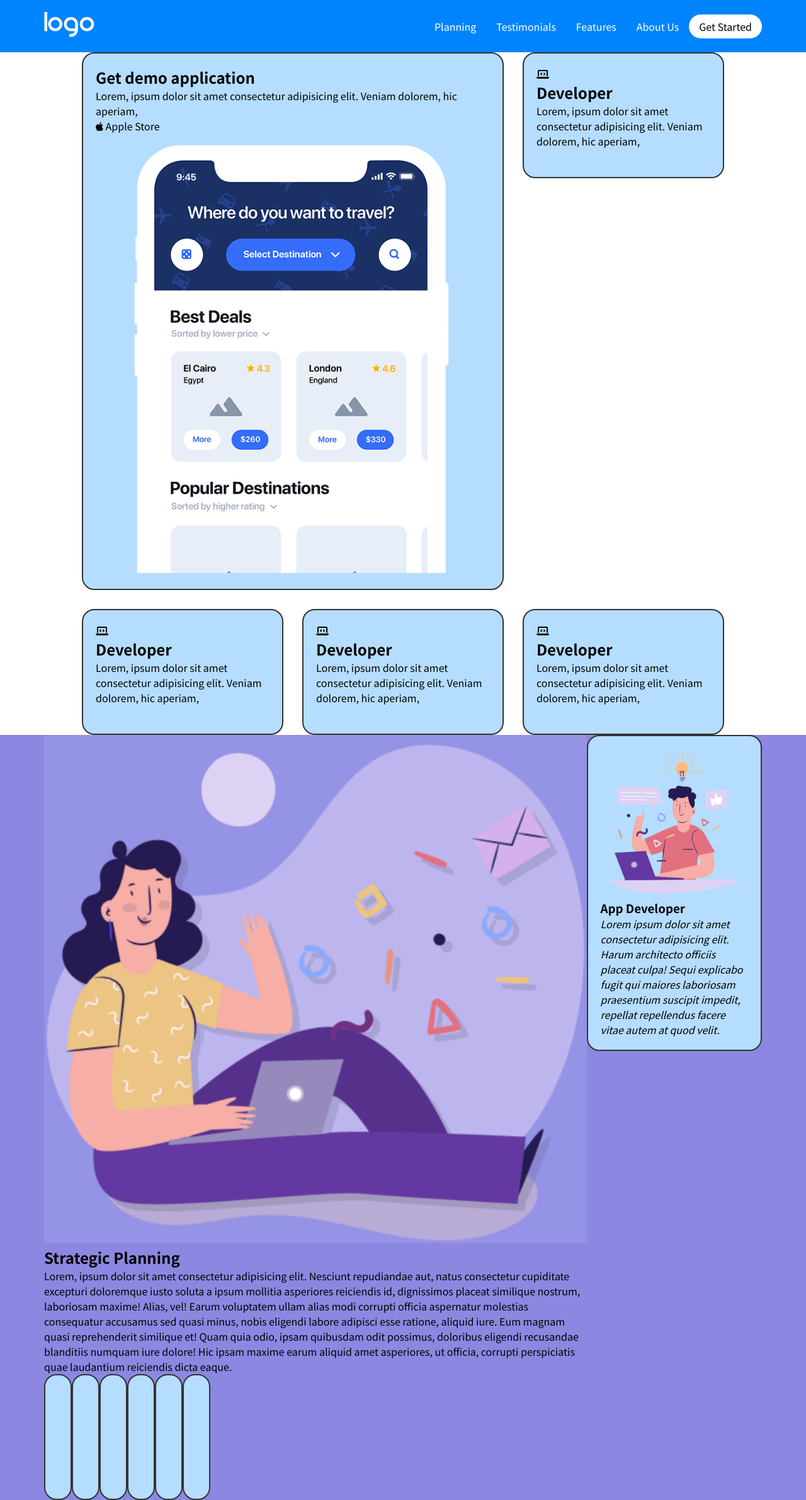
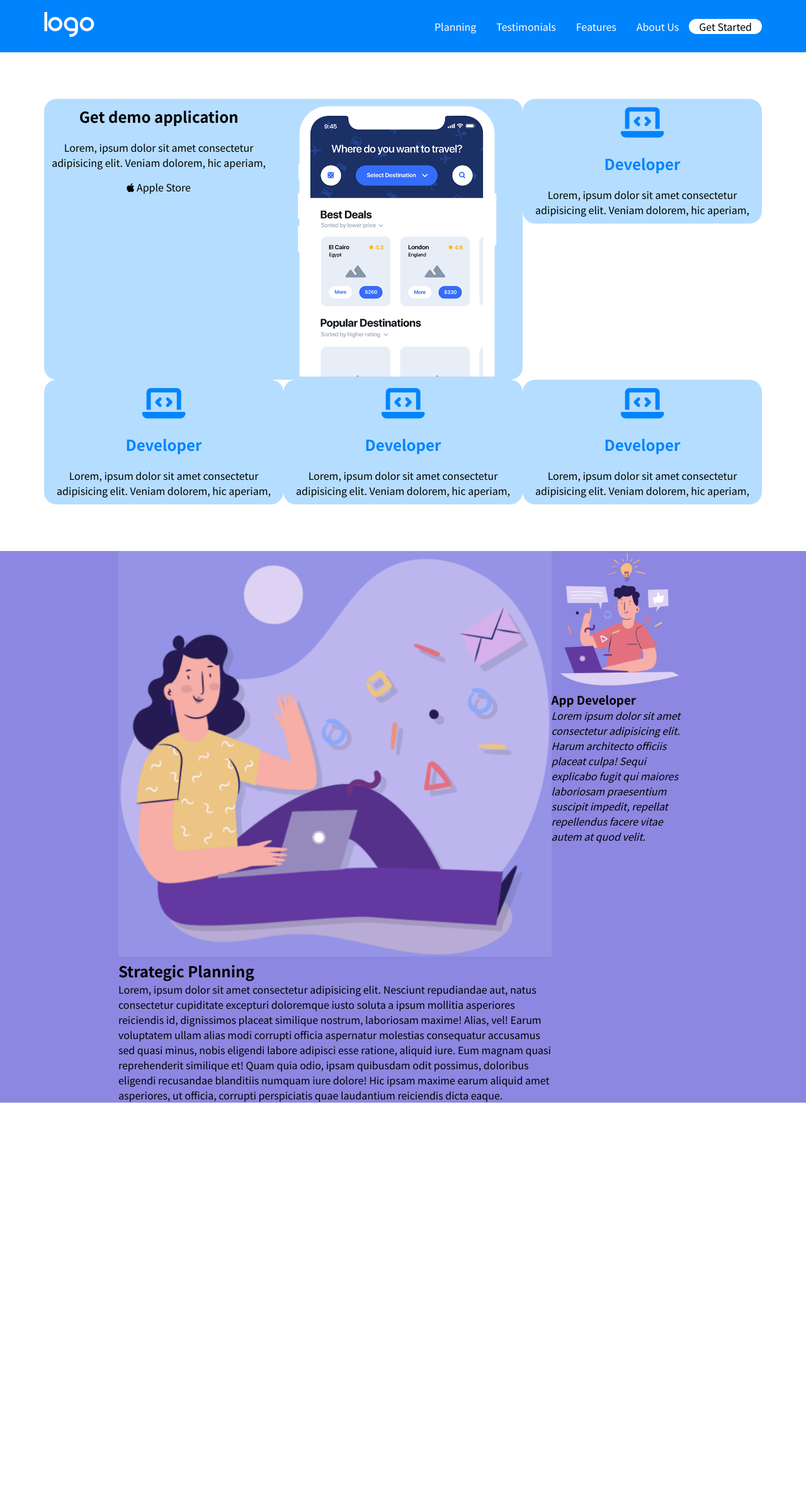
Before and after one commit to MaionePietro/htmlcss-responsive-layout, a plain HTML site: page index.html in a window 1280 px wide. Shown: the whole page at 63% size. After the commit the page ends 1751 px from the top, so only its background shows below. Drawn offline with Linux system fonts and the light colour scheme.

Commit message:
RESTART section_strategi + STYLE buonanotte

```diff
--- a/css/style.css
+++ b/css/style.css
@@ -8,7 +8,7 @@ html {
     font-family: 'Noto Sans JP', sans-serif;
 }
 
-img {
+img{
     width: 100%;
 }
 
@@ -33,116 +33,117 @@ a {
 }
 
 /* BACKGROUND COLOR */
-.section_strategic,
+.section_strategi,
 .section_benefit,
 .section_start{
     background-color: var(--violet);
 }
 
+.row{
+    display: flex;
+}
+
 /* CONTAINER */
-
 .container {
     max-width: 1140px;
     margin: 0 auto;
 }
-
-/* ROW */
-
-.row {
-    display: flex;
-    flex-wrap: wrap;
+.container-small{
+    max-width: 904px;
+    margin: 0 auto;
 }
-
-.space-between {
-    justify-content: space-between;
+/* BUTTON */
+.button{
+    border-radius: 30px;
+    color: white;
 }
-
-/* COLUMN */
-
-.col-3 {
-    flex-basis: calc(100%/3 - 60px);
-}
-
-.col-2 {
-    flex-basis: calc(100%*2/3 - 90px);
-}
-
-/* BUTTONS */
-
-.button{
-    color: white;
-    border-radius: 30px;
-}
-
-.button--white {
+.button--white{
     background-color: white;
     color: black;
 }
-.button--blue {
-    background-color: var(--blue);
+.button--violet{
+    background-color: var(--violet);
+    color: black;
 }
 
+
 /* HEADER */
-
-.main-header {
+header{
     background-color: var(--blue);
+    color: white;
     padding: 19px 0;
-    color:  white;
 }
-
-.main-header nav.row {
+header .container{
+    display: flex;
+    justify-content: space-between;
     align-items: center;
 }
-
-.nav-item a {
+header ul{
+    display: flex;
+}
+header a{
     line-height: 38px;
     font-size: 16px;
     padding: 0 16px;
 }
-
-.hamburger {
+.bars{
     display: none;
 }
-
-/* MEDIAUERY HEADER */
-
-@media only screen and (max-width: 991px) { /*ipad*/
-    .hamburger {
+@media only screen and (max-width: 991px){
+    .bars{
         display: block;
     }
-
-    .header-nav {
+    header ul{
         display: none;
-    }
-}
-
-/* HERO */
-
-.card {
-    background-color: var(--lightblue);
-    padding: 20px;
-    border-radius: 20px;
-    border: 2px solid #333333;
-    min-height: 200px;
-}
-
-.section_hero .row{
-    gap: 30px;
-    justify-content: center;
-}
-
-/* MEDIAUERY HERO */
-
-@media only screen and (max-width: 575px) { /*iphone*/
-    .section_hero [class^="col-"] {
-        flex-basis: calc(100%);
     }
 
 }
+/* HEADER */
 
 
-/* SECTION HERO */
-.section_strategic .row{
+/* MAIN */
+/* section_hero */
+.section_hero .container{
+    padding: 74px 0;
+}
+.section_hero .row{
+    flex-wrap: wrap;
+}
+.col-big{
+    flex-basis: calc(100%*2/3);
+}
+.col-small{
+    flex-basis: calc(100%/3);
+}
+.col-big .card{
     display: flex;
-    flex-wrap: nowrap;
 }
+.section_hero .card{
+    background-color: var(--lightblue);
+    text-align: center;
+    border-radius: 20px;
+}
+.col-small .fa-solid{
+    font-size: 55px;
+    color: var(--blue);
+}
+.col-small h2{
+    color: var(--blue);
+}
+
+.col-small .card *,
+.col-big .col-article *{
+    padding: 10px 0px;
+}
+
+
+/* section_hero */
+
+
+.section_strategi *l{
+
+    border: 1px dotted orange;
+}
+
+
+/* MAIN */
--- a/index.html
+++ b/index.html
@@ -11,61 +11,42 @@
     <link href="https://fonts.googleapis.com/css2?family=Noto+Sans+JP:wght@300;400;700&display=swap" rel="stylesheet">
     <script src="https://kit.fontawesome.com/c5d4023dee.js" crossorigin="anonymous"></script>
 </head>
-
 <body>
-
-    <!-- inizio header -->
-    <header class="main-header">
-
+    <header>
         <div class="container">
-
-            <nav class="row space-between">
-
-                <a href="#">
-                    <img src="./img/logo.png" alt="Logo">
-                </a>
-
-                <ul class="header-nav row">
-
-                    <li class="nav-item">
+            <div class="col">
+                <img src="./img/logo.png" alt="">
+            </div>
+            <div class="col">
+                <ul>
+                    <li>
                         <a href="#">Planning</a>
                     </li>
-                    <li class="nav-item">
+                    <li>
                         <a href="#">Testimonials</a>
                     </li>
-                    <li class="nav-item">
+                    <li>
                         <a href="#">Features</a>
                     </li>
-                    <li class="nav-item">
+                    <li>
                         <a href="#">About Us</a>
                     </li>
-                    <li class="nav-item button button--white">
-                        <a href="#">Get Started</a>
+                    <li>
+                        <a href="#" class="button button--white">Get Started</a>
                     </li>
+                </ul>
+                <a href="#" class="bars">
+                    <i class="fa-solid fa-bars"></i>
+                </a>
+            </div>
+        </div>
+    </header>
 
-                </ul>
-
-                <div class="hamburger">
-                    <i class="fa-solid fa-bars"></i>
-                </div>
-
-            </nav>
-
-        </div>
-
-    </header>
-    <!-- fine header -->
-
-    <!-- inizio main -->
     <main>
-
         <section class="section_hero">
-
             <div class="container">
-
                 <div class="row">
-
-                    <div class="col-2">
+                    <div class="col-big">
                         <div class="card">
                             <div class="col-article">
                                 <h2>Get demo application</h2>
@@ -82,8 +63,7 @@
                             </div>
                         </div>
                     </div>
-
-                    <div class="col-3">
+                    <div class="col-small">
                         <div class="card">
                             <i class="fa-solid fa-laptop-code"></i>
                             <h2>Developer</h2>
@@ -92,8 +72,7 @@
                             </p>
                         </div>
                     </div>
-
-                    <div class="col-3">
+                    <div class="col-small">
                         <div class="card">
                             <i class="fa-solid fa-laptop-code"></i>
                             <h2>Developer</h2>
@@ -102,8 +81,7 @@
                             </p>
                         </div>
                     </div>
-
-                    <div class="col-3">
+                    <div class="col-small">
                         <div class="card">
                             <i class="fa-solid fa-laptop-code"></i>
                             <h2>Developer</h2>
@@ -112,8 +90,7 @@
                             </p>
                         </div>
                     </div>
-
-                    <div class="col-3">
+                    <div class="col-small">
                         <div class="card">
                             <i class="fa-solid fa-laptop-code"></i>
                             <h2>Developer</h2>
@@ -122,15 +99,12 @@
                             </p>
                         </div>
                     </div>
-
                 </div>
-
             </div>
-
         </section>
 
-        <section class="section_strategic">
-            <div class="container">
+        <section class="section_strategi">
+            <div class="container-small">
                 <div class="row">
                     <div class="col">
                         <img src="./img/planning1.png" alt="">
@@ -156,55 +130,19 @@
             </div>
         </section>
 
-        <section class="section_partner">
-            <div class="container">
-                <div class="row"></div>
-                <div class="row"></div>
-                <div class="row"></div>
-                <div class="row"></div>
-            </div>
-        </section>
+        <section class="section_partner"></section>
 
-        <section class="section_benefit">
-            <div class="container">
-                <div class="row">
-                    <h1></h1>
-                </div>
-                <div class="row">
-                    <div class="card"></div>
-                    <div class="card"></div>
-                    <div class="card"></div>
-                    <div class="card"></div>
-                    <div class="card"></div>
-                    <div class="card"></div>
-                </div>
-            </div>
-        </section>
+        <section class="section_benefit"></section>
 
-        <section class="section_about">
-            <div class="container">
-                <div class="row">
-                    <div class="col"></div>
-                    <div class="col"></div>
-                </div>
-            </div>
-        </section>
+        <section class="section_about"></section>
 
-        <section class="section_start">
-            <div class="container_small">
+        <section class="section_start"></section>
 
-            </div>
-        </section>
     </main>
-    <!-- fine main -->
 
     <footer>
-        <div class="container_small">
 
-        </div>
     </footer>
-    <!-- fine main -->
-
 </body>
 
 </html>
```
